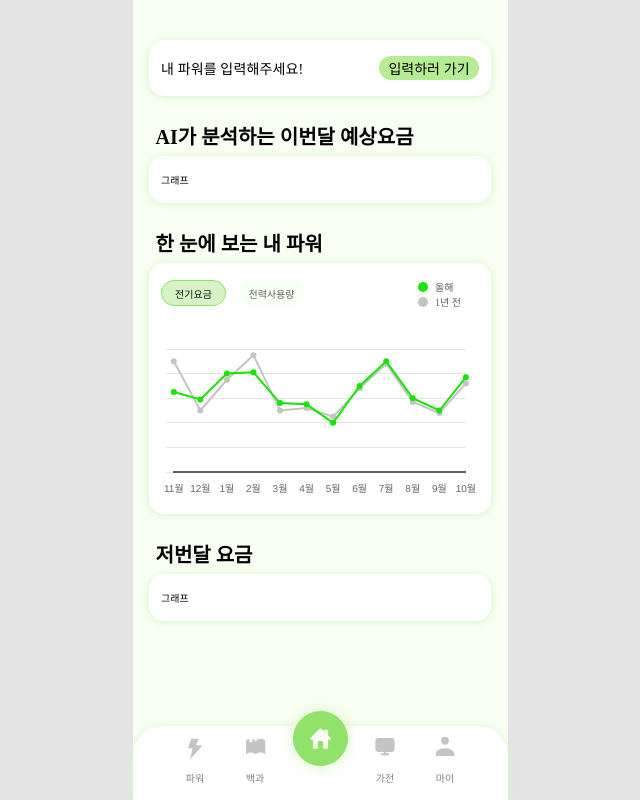
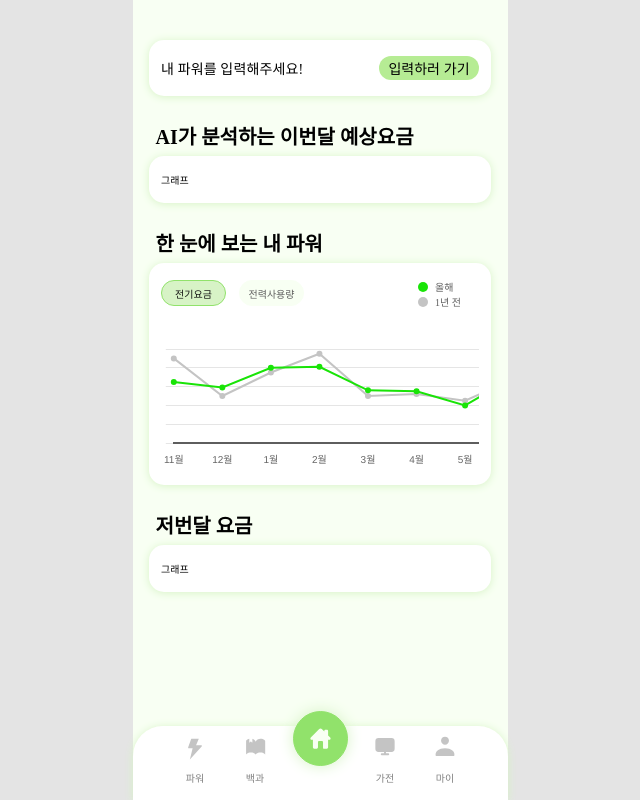
Before and after one commit to GreenSpark-greenspark/greenspark-frontend, a Next.js app: page /power in a window 1280 px wide. Shown: the whole page, without its empty margins (320-960 px from the left). Built offline with nearby package versions, Linux system fonts and the light colour scheme.

Commit message:
feat: 그래프 스크롤 추가

```diff
--- a/src/app/_component/power/BillGraph.tsx
+++ b/src/app/_component/power/BillGraph.tsx
@@ -89,6 +89,7 @@ const data: ChartData<"line"> = {
 
 const options: ChartOptions<"line"> = {
   responsive: true,
+  maintainAspectRatio: false,
   plugins: {
     legend: {
       display: false,
@@ -137,8 +138,14 @@ const options: ChartOptions<"line"> = {
 
 export default function BillGraph() {
   return (
-    <div>
-      <Line data={data} options={options} />
+    <div style={{ overflowX: "scroll", overflowY: "hidden", maxWidth: "100%" }}>
+      {" "}
+      {/* 스크롤 가능하도록 설정 */}
+      <div style={{ width: "56rem", height: "13rem" }}>
+        {" "}
+        {/* 캔버스가 가로로 더 넓게 표시되도록 */}
+        <Line data={data} options={options} />
+      </div>
     </div>
   );
 }
```
